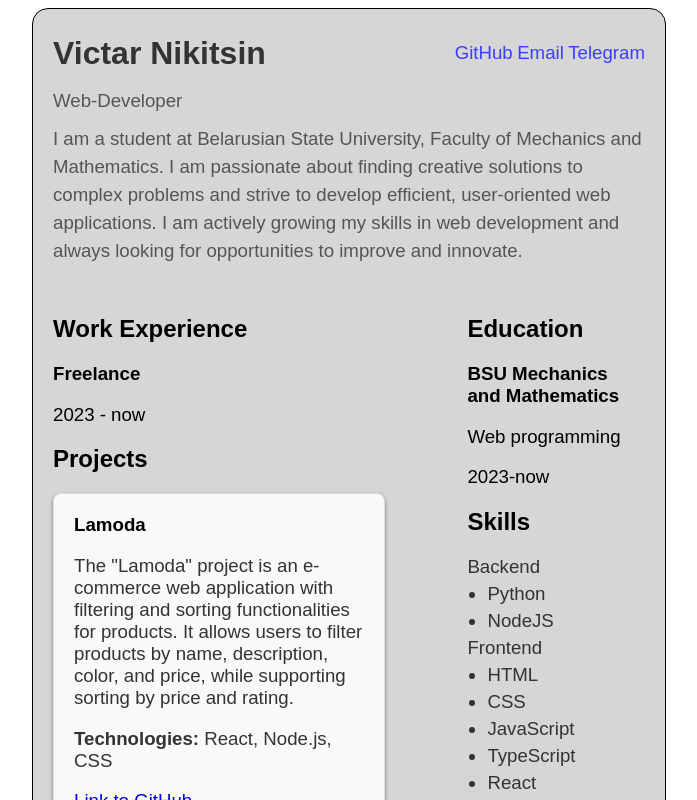
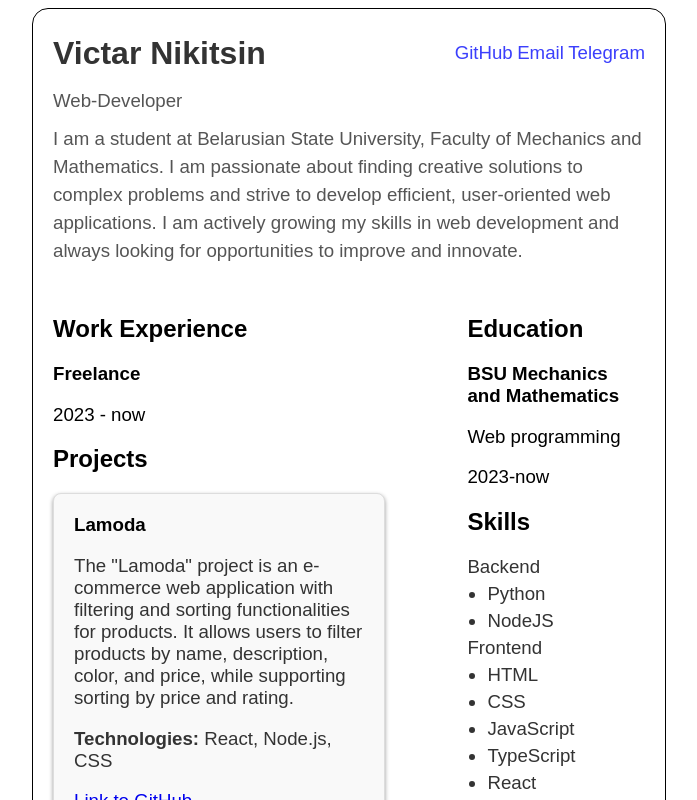
Before and after one commit to nikitinvitya/cv, a React (Vite) app: page / in a window 1280 px wide. Shown: the top 800 px of the page, without its empty margins (291-988 px from the left). Built offline with nearby package versions, Linux system fonts and the light colour scheme.

Commit message:
Update App.css

```diff
--- a/src/App.css
+++ b/src/App.css
@@ -1,6 +1,6 @@
 .App {
   font-family: Arial, sans-serif;
-  background-color: #d6d6d6;
+  background-color: #fff;
   border: 1px solid #000;
   border-radius: 1rem;
   padding: 0;
```
